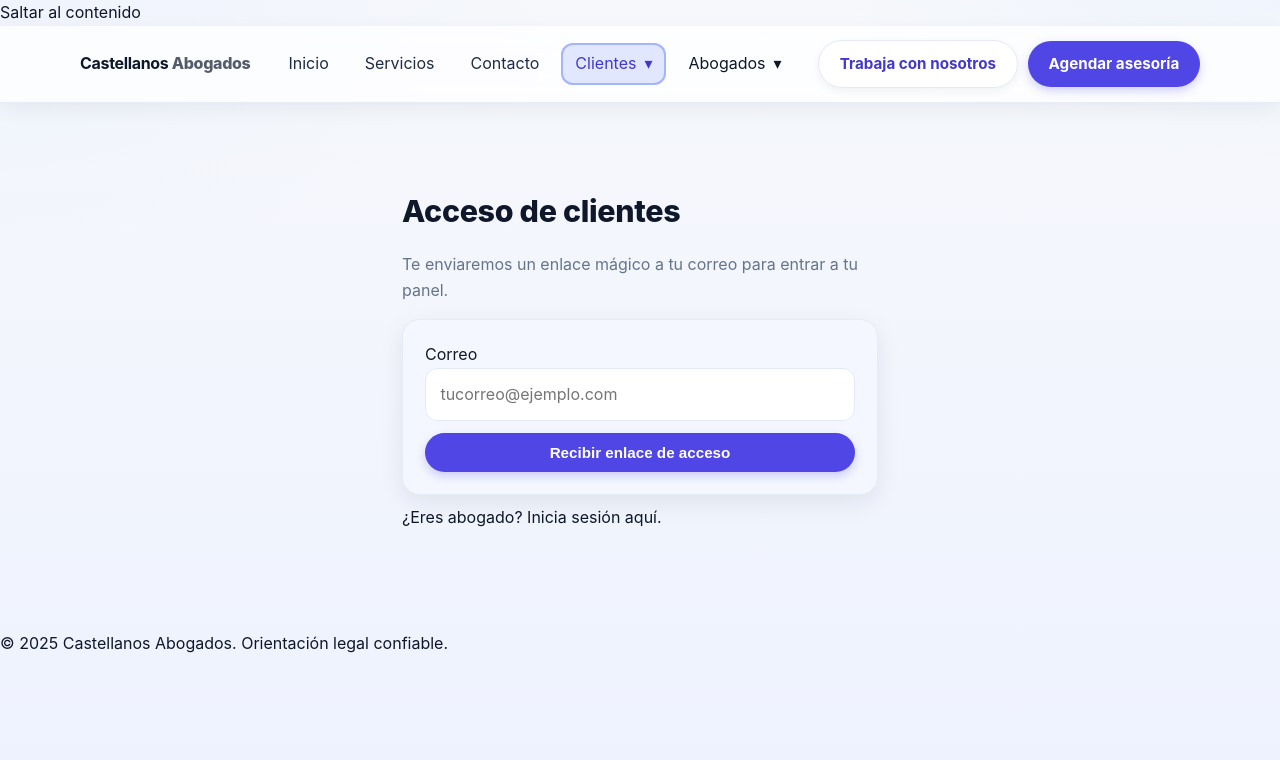
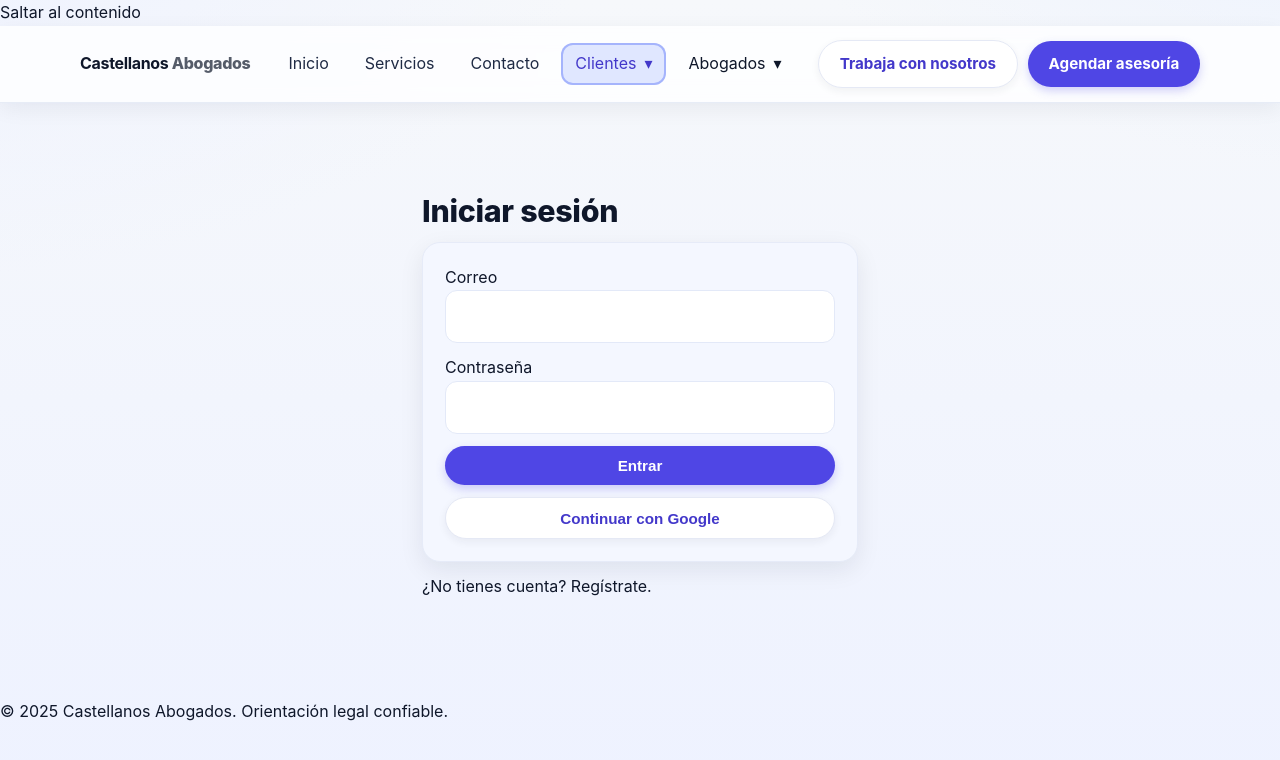
Before and after one commit to jjonnas1/castellanosabogados, a Next.js app: page /cliente/login in a window 1280 px wide. Shown: the top 760 px of the page. Built offline with nearby package versions, Linux system fonts and the light colour scheme; no server answers.

Commit message:
Update page.tsx

```diff
--- a/app/cliente/login/page.tsx
+++ b/app/cliente/login/page.tsx
@@ -1,73 +1,54 @@
-// app/cliente/login/page.tsx
 "use client";
 
 import { useState } from "react";
 import { supabase } from "@/lib/supabaseClient";
 
-export default function ClienteLoginPage() {
-  const [email, setEmail] = useState("");
-  const [sending, setSending] = useState(false);
-  const [ok, setOk] = useState(false);
-  const [err, setErr] = useState<string | null>(null);
+export default function ClienteLogin() {
+  const [email, setEmail]       = useState("");
+  const [password, setPassword] = useState("");
+  const [loading, setLoading]   = useState(false);
+  const [msg, setMsg]           = useState<string | null>(null);
 
-  async function handleSend(e: React.FormEvent) {
+  async function handleLogin(e: React.FormEvent) {
     e.preventDefault();
-    setSending(true);
-    setOk(false);
-    setErr(null);
+    setLoading(true); setMsg(null);
+    const { error } = await supabase.auth.signInWithPassword({ email, password });
+    if (error) setMsg(error.message);
+    else window.location.href = "/cliente/panel";
+    setLoading(false);
+  }
 
-    const { error } = await supabase.auth.signInWithOtp({
-      email,
-      options: {
-        emailRedirectTo: `${process.env.NEXT_PUBLIC_SITE_URL || ""}/cliente/panel`,
-        data: { role: "client" },
-      },
+  async function handleGoogle() {
+    setLoading(true);
+    const { error } = await supabase.auth.signInWithOAuth({
+      provider: "google",
+      options: { redirectTo: `${process.env.NEXT_PUBLIC_SITE_URL || ""}/cliente/panel` }
     });
-
-    if (error) setErr(error.message);
-    else setOk(true);
-    setSending(false);
+    if (error) setMsg(error.message);
   }
 
   return (
     <main className="section">
-      <div className="wrap" style={{ maxWidth: 520 }}>
-        <h1 className="h2" style={{ marginBottom: 6 }}>Acceso de clientes</h1>
-        <p className="muted" style={{ marginBottom: 16 }}>
-          Te enviaremos un enlace mágico a tu correo para entrar a tu panel.
-        </p>
-
-        <form onSubmit={handleSend} className="panel" style={{ display:"grid", gap:12 }}>
-          <label>
-            Correo
-            <input
-              type="email"
-              required
-              placeholder="tucorreo@ejemplo.com"
-              value={email}
-              onChange={(e)=>setEmail(e.target.value)}
-            />
+      <div className="wrap" style={{ maxWidth: 480 }}>
+        <h1 className="h2">Iniciar sesión</h1>
+        <form onSubmit={handleLogin} className="panel" style={{ display:"grid", gap:12 }}>
+          <label>Correo
+            <input type="email" value={email} onChange={(e)=>setEmail(e.target.value)} required />
           </label>
-
-          <button className="btn btn--primary" disabled={sending}>
-            {sending ? "Enviando…" : "Recibir enlace de acceso"}
+          <label>Contraseña
+            <input type="password" value={password} onChange={(e)=>setPassword(e.target.value)} required />
+          </label>
+          <button className="btn btn--primary" disabled={loading}>
+            {loading ? "Entrando..." : "Entrar"}
           </button>
-
-          {ok && (
-            <div className="panel" style={{ background:"#f6ffed", borderColor:"#c6f6d5" }}>
-              ✅ Revisa tu correo y abre el enlace para ingresar.
-            </div>
-          )}
-          {err && (
-            <div className="panel" style={{ background:"#fff5f5", borderColor:"#fed7d7" }}>
-              ❌ {err}
-            </div>
-          )}
+          <button type="button" className="btn btn--ghost" onClick={handleGoogle} disabled={loading}>
+            Continuar con Google
+          </button>
         </form>
 
-        <p style={{ marginTop: 10 }}>
-          ¿Eres abogado? <a href="/login">Inicia sesión aquí</a>.
-        </p>
+        {msg && <div className="panel" style={{ marginTop:12 }}>{msg}</div>}
+
+        <p style={{ marginTop:12 }}>¿No tienes cuenta? <a href="/cliente/registro">Regístrate</a>.</p>
       </div>
     </main>
   );
```
